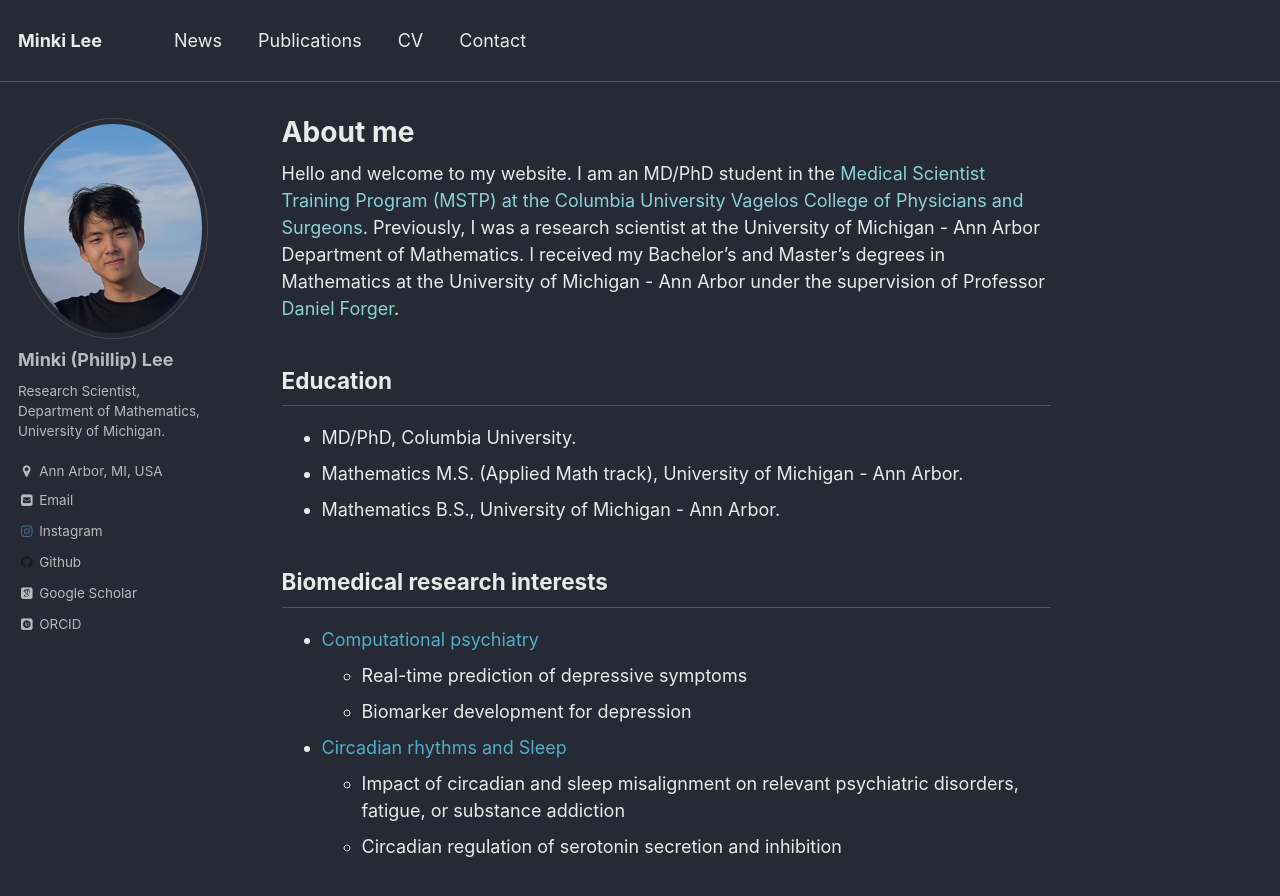
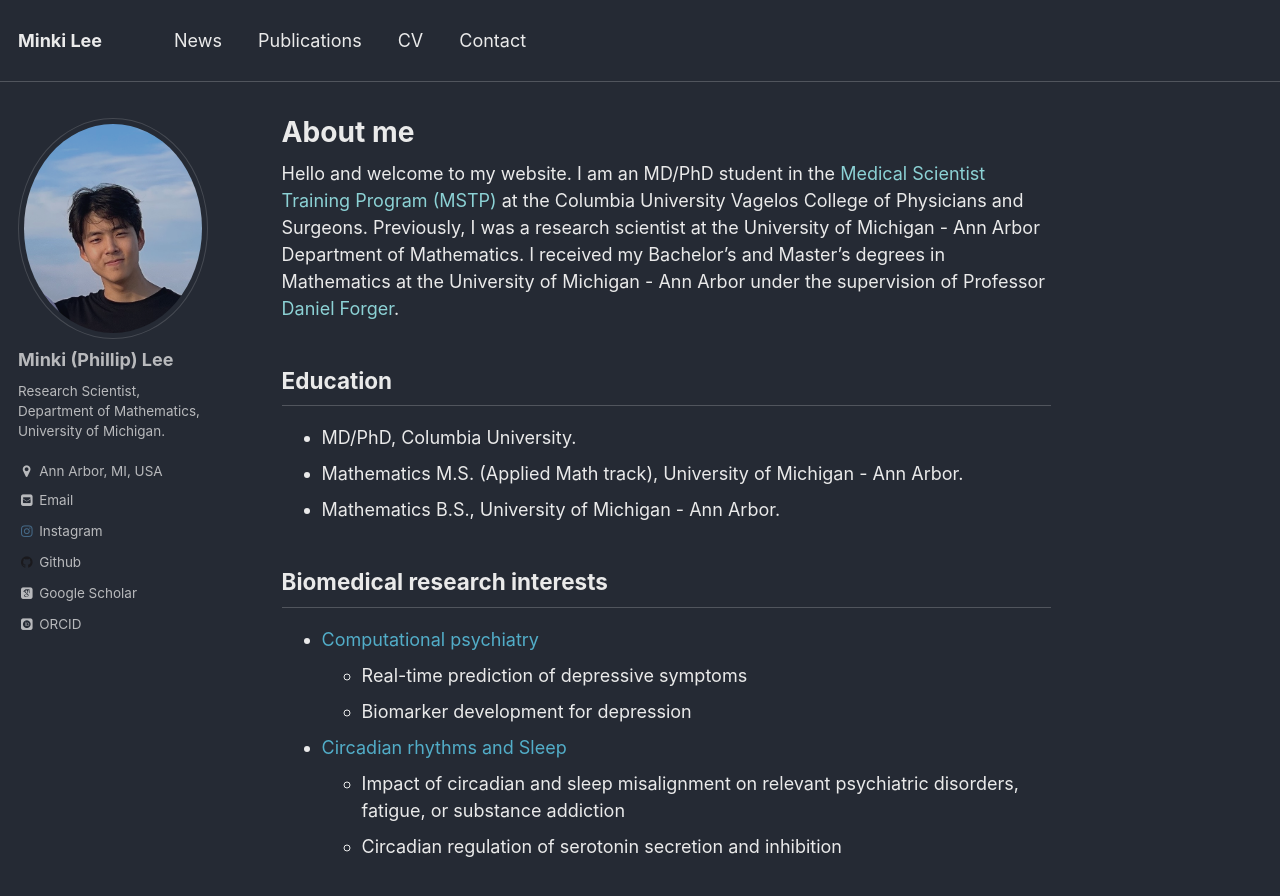
Before and after one commit to minkiplee/minkiplee.github.io, a Jekyll site: the page built from _pages/about.md, in a window 1280 px wide and 900 px high. Shown: the top 896 px of the window. Built offline with Jekyll 4.4.1, drawn with Linux system fonts in a browser that asks for light colours; nearby versions of some CDN libraries; some web fonts are replaced; library files that are not in the unit come from our copies.

```diff
--- a/_pages/about.md
+++ b/_pages/about.md
@@ -8,7 +8,7 @@ redirect_from:
   - /about.html
 ---
 
-Hello and welcome to my website. I am an MD/PhD student in the [Medical Scientist Training Program (MSTP) at the Columbia University Vagelos College of Physicians and Surgeons](https://www.vagelos.columbia.edu/education/academic-programs/md-dual-degrees-and-special-programs/md-phd-dual-degree-program). Previously, I was a research scientist at the University of Michigan - Ann Arbor Department of Mathematics. I received my Bachelor's and Master's degrees in Mathematics at the University of Michigan - Ann Arbor under the supervision of Professor [Daniel Forger](https://websites.umich.edu/~forger/).
+Hello and welcome to my website. I am an MD/PhD student in the [Medical Scientist Training Program (MSTP)](https://www.vagelos.columbia.edu/education/academic-programs/md-dual-degrees-and-special-programs/md-phd-dual-degree-program) at the Columbia University Vagelos College of Physicians and Surgeons. Previously, I was a research scientist at the University of Michigan - Ann Arbor Department of Mathematics. I received my Bachelor's and Master's degrees in Mathematics at the University of Michigan - Ann Arbor under the supervision of Professor [Daniel Forger](https://websites.umich.edu/~forger/).
 
 Education
 ------
```
